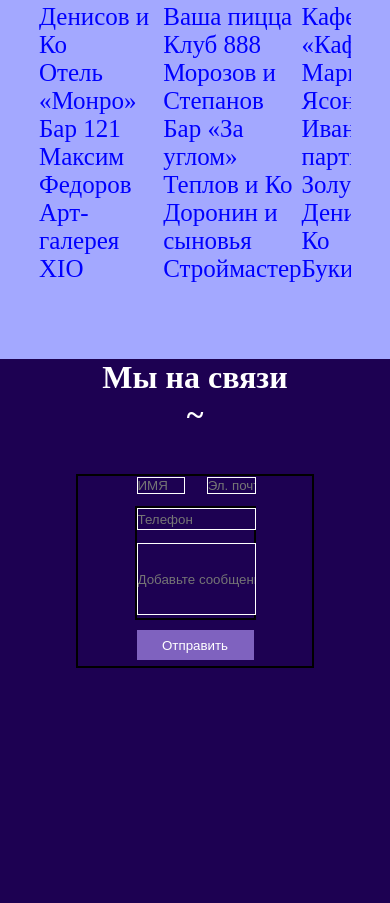
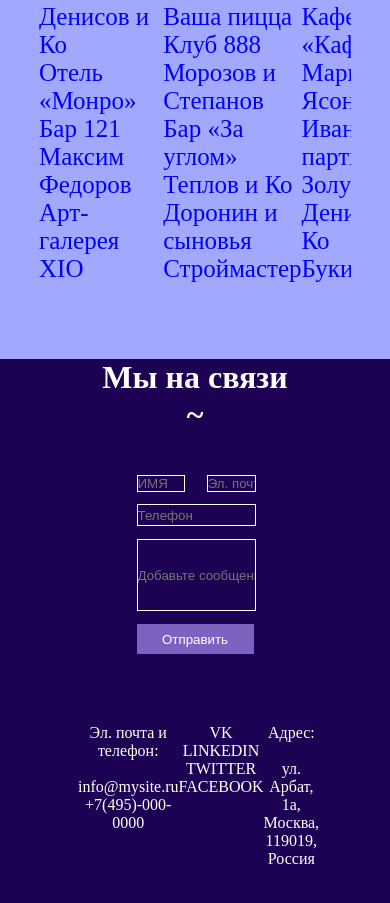
Before and after one commit to Vlad-Avoyan/Busines_Template, a plain HTML site: page index.html in a window 390 px wide. Shown: the part 975-1878 px from the top of the page. Drawn offline with Linux system fonts and the light colour scheme.

Commit message:
in footer added phone and adress

```diff
--- a/index.html
+++ b/index.html
@@ -141,7 +141,27 @@
                 <button>Отправить</button>
             </div>
         </div>
+        <div class="emailPhoneConnectConteiner">
+            <div class="parentContainer">
+                <div class="phoneAndMailDiv">
+                    <p>Эл. почта и телефон:</p><br>
+                    <span>info@mysite.ru<br>
+                        +7(495)-000-0000</span>
+                </div>
+                <div class="footerSocialMediaDiv">
+                    <p>VK</p>
+                    <p>LINKEDIN</p>
+                    <p>TWITTER</p>
+                    <p>FACEBOOK</p>
+                </div>
+                <div class="footerAdressDiv">
+                    <p>Адрес:</p><br>
+                    <span>ул. Арбат, 1а, Москва,
 
+                        119019, Россия<br></span>
+                </div>
+            </div>
+        </div>
     </div>
 
 </body>
--- a/style.css
+++ b/style.css
@@ -221,7 +221,6 @@
     width: 60%;
     height: 190px;
     margin: 0 auto;
-    border: 2px solid black;
     margin-top: 50px;
 }
 .containerInputNameEmail {
@@ -245,7 +244,6 @@
     width: 50%;
     height: 110px;
     margin: 0 auto;
-    border: 2px solid black;
 
 }
 .maessageInput {
@@ -274,3 +272,21 @@
     border: none;
     color: white;
 }
+.emailPhoneConnectConteiner {
+    width: 60%;
+    height: 100px;
+    margin: 0 auto;
+    margin-top: 60px;
+}
+.parentContainer {
+    width: 100%;
+    height: 100px;
+    display: flex;
+    justify-content: space-around;
+}
+.phoneAndMailDiv, .footerAdressDiv, .footerSocialMediaDiv{
+    width: 200px;
+    height: 100px;
+    text-align: center;
+    color: white;
+}
```
